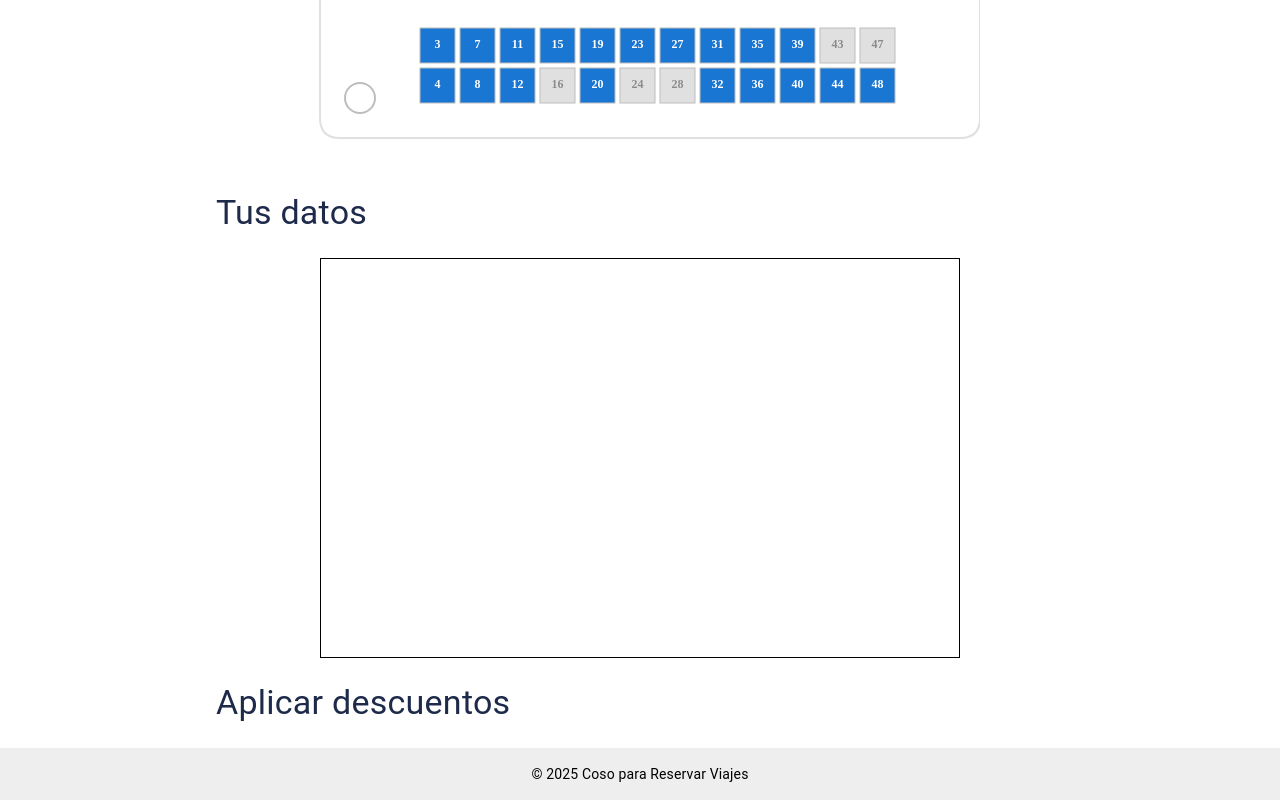
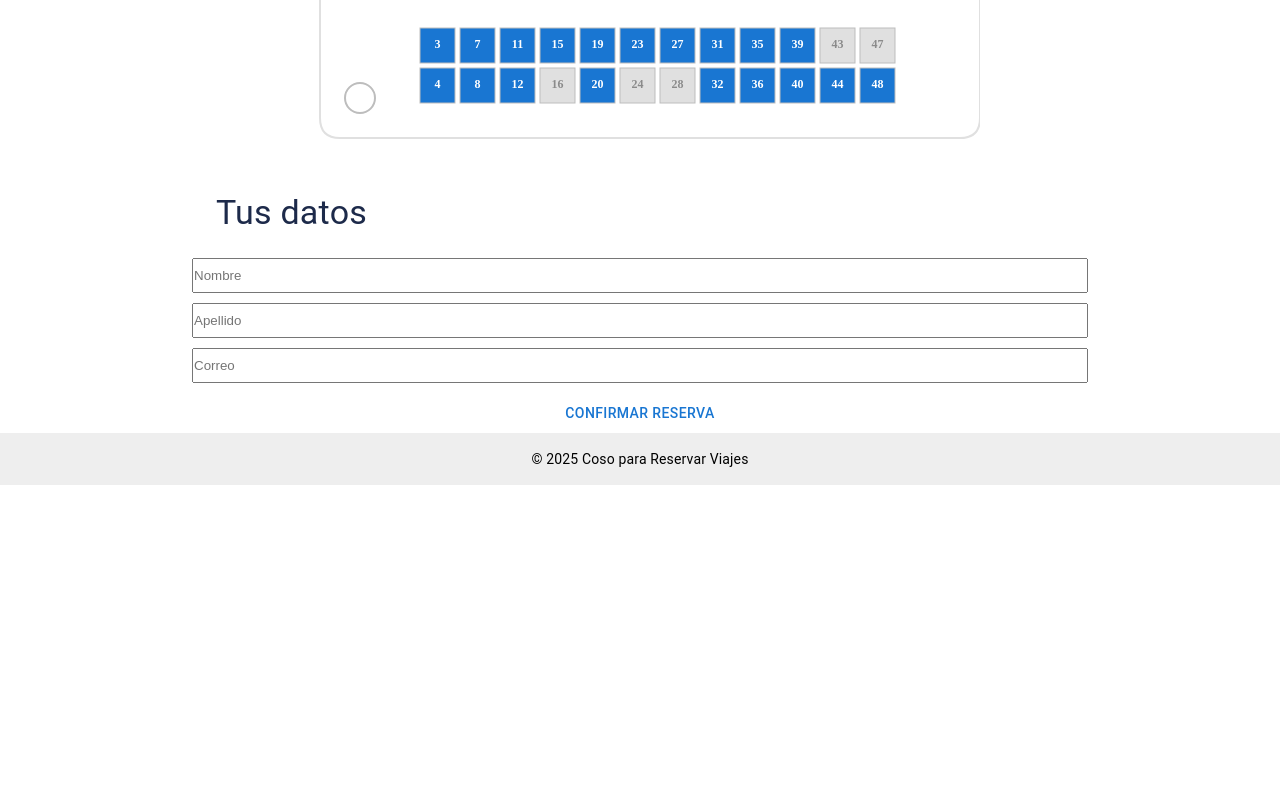
Before and after one commit to No-Country-simulation/s21-t22-webapp, a React (Vite) app in the folder frontend/: page /reserva in a window 1280 px wide. Shown: the part 1105-1905 px from the top of the page. After the commit the page ends 1590 px from the top, so only its background shows below. Built offline with nearby package versions, Linux system fonts and the light colour scheme.

Commit message:
bases de formulario de reserva

```diff
--- /dev/null
+++ b/frontend/src/components/reserva/DatosTrip.css
@@ -0,0 +1,11 @@
+.formulario-reserva {
+  display: flex;
+  width: 70vw;
+  flex-direction: column;
+  height: auto;
+  margin: auto;
+}
+.formulario-reserva input {
+  margin: 0 0 10px 0;
+  height: 35px;
+}
--- a/frontend/src/components/reserva/DatosTrip.tsx
+++ b/frontend/src/components/reserva/DatosTrip.tsx
@@ -1,12 +1,55 @@
-export const DatosTrip = () => {
+import { useForm, SubmitHandler } from "react-hook-form";
+import "./DatosTrip.css";
+import { Button } from "@mui/material";
+
+interface IFormInput {
+  nombre: string;
+  apellido: string;
+  correo: string;
+}
+
+export default function DatosTrip() {
+  const {
+    register,
+    handleSubmit,
+    formState: { errors },
+  } = useForm<IFormInput>();
+
+  const onSubmit: SubmitHandler<IFormInput> = (data) => console.log(data);
+
   return (
-    <form
-      style={{
-        border: "solid black 1px",
-        margin: "auto",
-        width: "50vw",
-        height: "50vh",
-      }}
-    ></form>
+    <form className="formulario-reserva" onSubmit={handleSubmit(onSubmit)}>
+      {/* Campo Nombre */}
+      <input
+        {...register("nombre", { required: "El nombre es requerido" })}
+        placeholder="Nombre"
+      />
+      {errors.nombre && <span className="error">{errors.nombre.message}</span>}
+
+      {/* Campo Apellido */}
+      <input
+        {...register("apellido", { required: "El apellido es requerido" })}
+        placeholder="Apellido"
+      />
+      {errors.apellido && (
+        <span className="error">{errors.apellido.message}</span>
+      )}
+
+      <input
+        {...register("correo", {
+          required: "El correo es requerido",
+          pattern: {
+            value: /^[A-Z0-9._%+-]+@[A-Z0-9.-]+\.[A-Z]{2,}$/i,
+            message: "Correo electrónico no válido",
+          },
+        })}
+        placeholder="Correo"
+        type="email"
+      />
+      {errors.correo && <span className="error">{errors.correo.message}</span>}
+
+      {/* Botón de envío */}
+      <Button type="submit">Confirmar reserva</Button>
+    </form>
   );
-};
+}
--- a/frontend/src/index.css
+++ b/frontend/src/index.css
@@ -10,3 +10,8 @@ h4 {
   padding-left: 15vw;
   color: #1d2a4a;
 }
+button {
+  width: max-content;
+  margin: auto !important;
+  padding: 8px 16px !important;
+}
--- a/frontend/src/pages/Reserva.tsx
+++ b/frontend/src/pages/Reserva.tsx
@@ -9,9 +9,9 @@ import CalendarMonthIcon from "@mui/icons-material/CalendarMonth";
 import TrendingFlatIcon from "@mui/icons-material/TrendingFlat";
 import "./Reserva.css";
 import { Box, Stack, Typography } from "@mui/material";
-import { DatosTrip } from "../components/reserva/DatosTrip";
 import { useLocation } from "react-router-dom";
 import AirlineSeatReclineExtraIcon from "@mui/icons-material/AirlineSeatReclineExtra";
+import DatosTrip from "../components/reserva/DatosTrip";
 interface Seat {
   id: number;
   numero: number;
@@ -181,9 +181,6 @@ export const Reserva: React.FC<ReservaProps> = ({ seats, quantity }) => {
         Tus datos
       </Typography>
       <DatosTrip />
-      <Typography variant="h4" sx={{ m: 3 }}>
-        Aplicar descuentos
-      </Typography>
     </MainLayout>
   );
 };
--- a/frontend/src/pages/Viajes.tsx
+++ b/frontend/src/pages/Viajes.tsx
@@ -172,7 +172,7 @@ const Viajes = () => {
                     trip.bus,
                     trip.duracion
                   );
-                  navigate("/reserva"); // Navega a la ruta "reserva"
+                  navigate("/reserva");
                 }}
               />
             ))}
```
